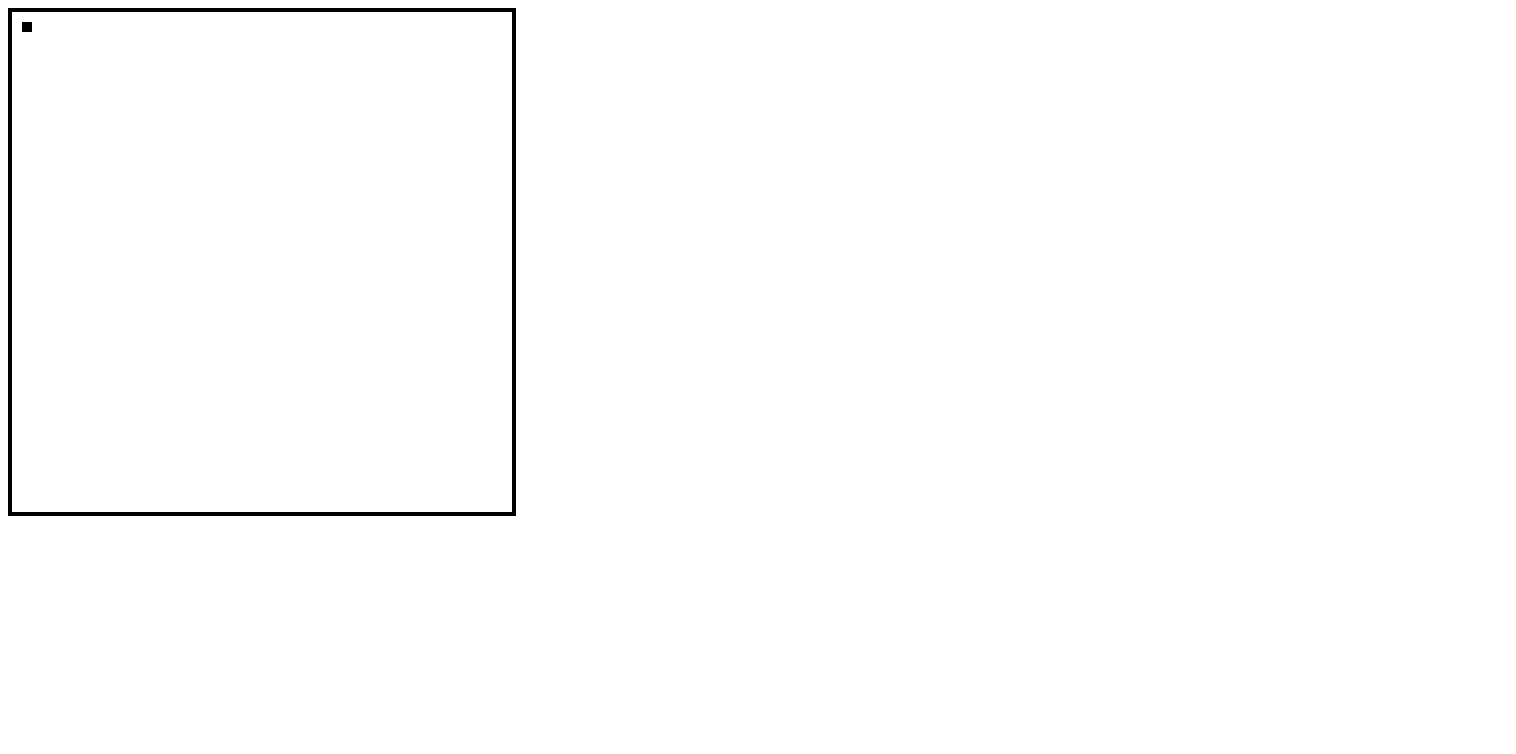
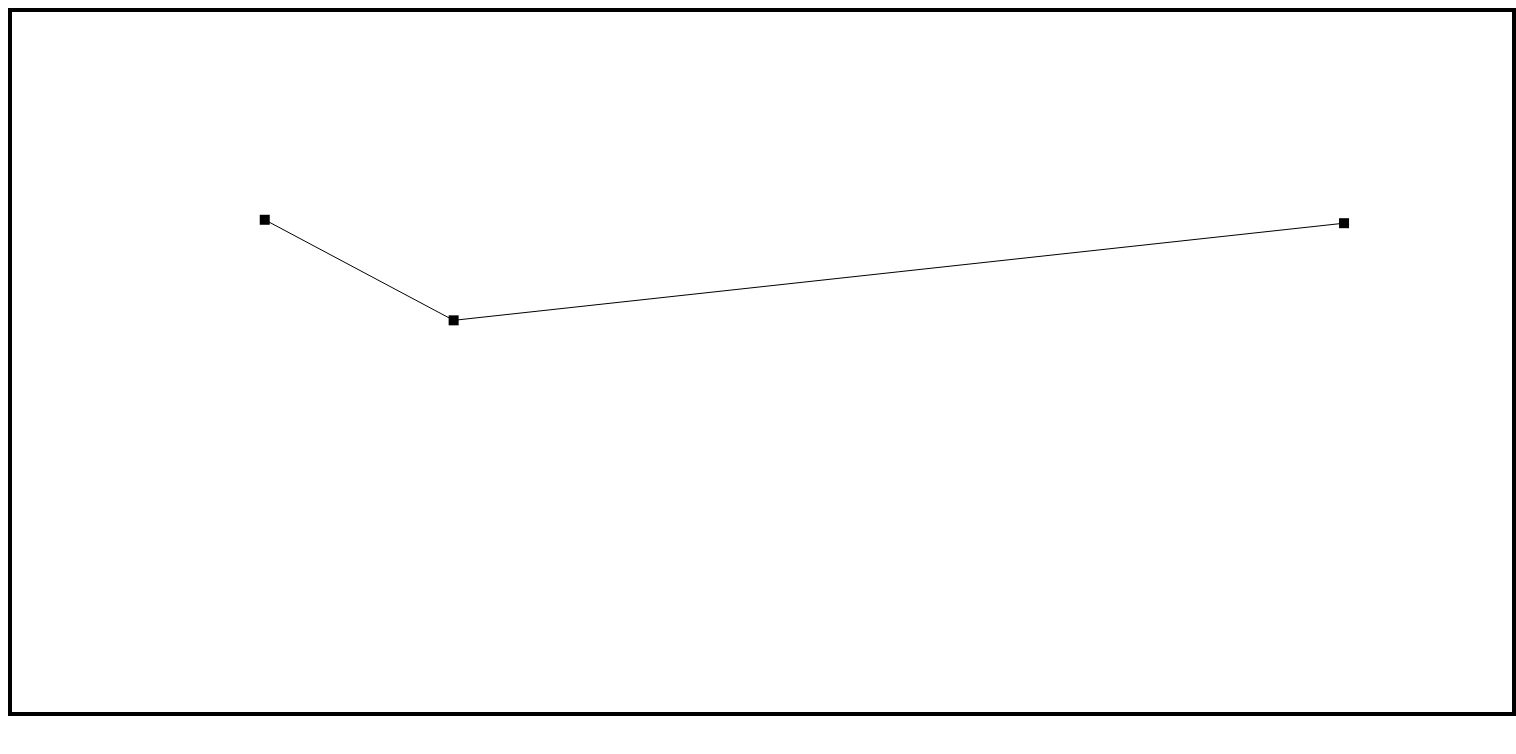
Before and after one commit to Hude06/Amiga-Web-Server, a plain HTML site: page index.html in a window 1280 px wide. Shown: the whole page, 1516 px wide, since content can reach past the window. Drawn offline with nearby package versions, Linux system fonts and the light colour scheme.

Commit message:
Adding the main simple canvas sketch and many of the core functions

```diff
--- a/index.html
+++ b/index.html
@@ -7,7 +7,7 @@
     <script src="https://cdn.jsdelivr.net/npm/chart.js"></script>
 </head>
 <body>
-    <canvas id="canvas" width="500px"height="500px"></canvas>
+    <canvas id="canvas" width="1500px"height="700px"></canvas>
     <style>
         canvas{
             border: 4px solid black;
--- a/main.js
+++ b/main.js
@@ -1,7 +1,35 @@
-let canvas = document.getElementById("canvas")
+let canvas = document.getElementById("canvas");
 let ctx = canvas.getContext("2d");
 
-function plotGps(longitude,lattitude) {
-    ctx.fillRect(longitude,lattitude,10,10)
+// Real-world latitude and longitude points
+class Point {
+    constructor(latitude,longitude,scalledX,scalledY) {
+        this.latitude = latitude;
+        this.longitude = longitude;
+
+        this.scalledX = scalledX
+        this.scalledY = scalledY
+    }
+    plot() {
+        this.scalledX = (this.longitude + 180) * (canvas.width / 360);
+        this.scalledY = (90 - this.latitude) * (canvas.height / 180);
+        ctx.fillRect(this.scalledX - 5, this.scalledY - 5, 10, 10); // Adjusted by -5 to center the rectangle
+    }
 }
-plotGps(10,10)
+
+let point1 = new Point(10.7128,-74.0060)
+let point2 = new Point(35.6895,139.6917)
+let point3 = new Point(36.57227534133874,-119.34141253053983)
+
+let points = [point1,point2,point3]
+function drawLine(point1,point2) {
+    ctx.beginPath(); // Start a new path
+    ctx.moveTo(point1.scalledX, point1.scalledY); // Move the pen to (30, 50)
+    ctx.lineTo(point2.scalledX, point2.scalledY); // Draw a line to (150, 100)
+    ctx.stroke();
+}
+for (let i = 0; i < points.length; i++) {
+   points[i].plot();
+}
+drawLine(points[0],points[1])
+drawLine(points[0],points[2])
```
